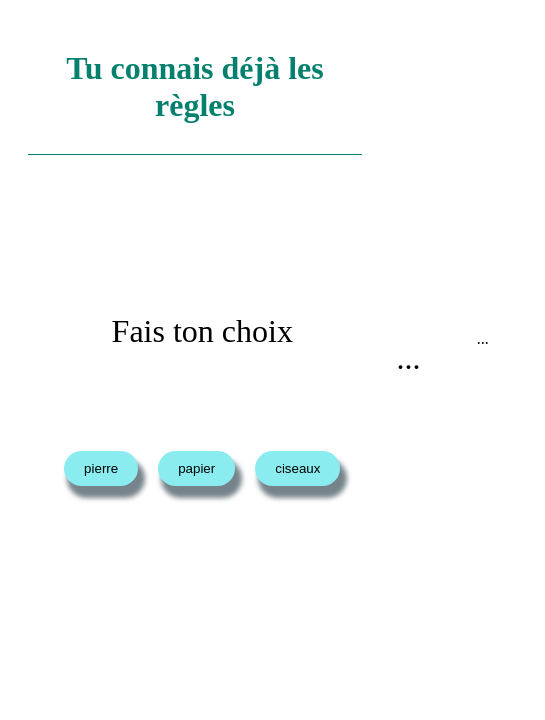
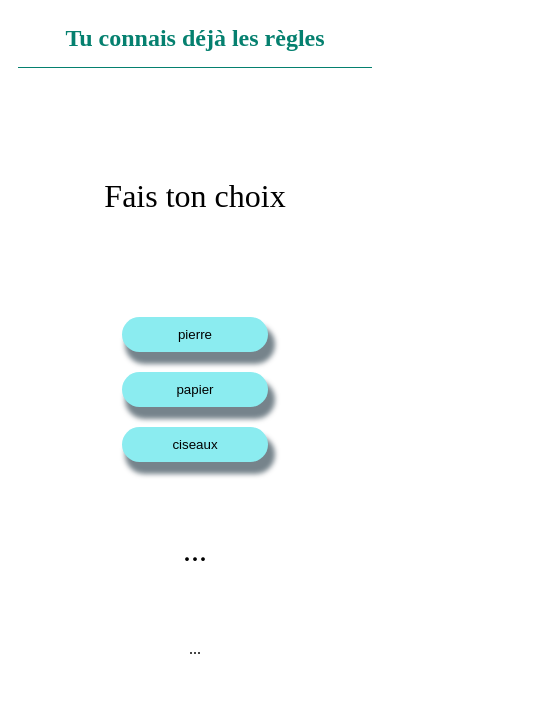
Before and after one commit to Galisil/entrainement-js-pierre-paper-ciseaux, a plain HTML site: page index.html in a window 390 px wide. Shown: the whole page, 545 px wide, since content can reach past the window. Drawn offline with Linux system fonts and the light colour scheme.

Commit message:
ajout media queries mobile -ia-

```diff
--- a/style.css
+++ b/style.css
@@ -66,3 +66,35 @@ img {
   justify-content: center;
   font-size: 2em;
 }
+
+/* Version mobile (smartphones) */
+@media screen and (max-width: 768px) {
+  .gameArea {
+    flex-direction: column;
+    gap: 20px;
+  }
+
+  #playerArea,
+  #pcArea {
+    padding: 5%;
+  }
+
+  #divBtns {
+    flex-direction: column;
+    align-items: center;
+  }
+
+  .button-choice {
+    width: 80%;
+  }
+
+  img {
+    width: 150px;
+  }
+
+  h1 {
+    font-size: 1.5em;
+    margin: 10px;
+    padding: 15px;
+  }
+}
```
